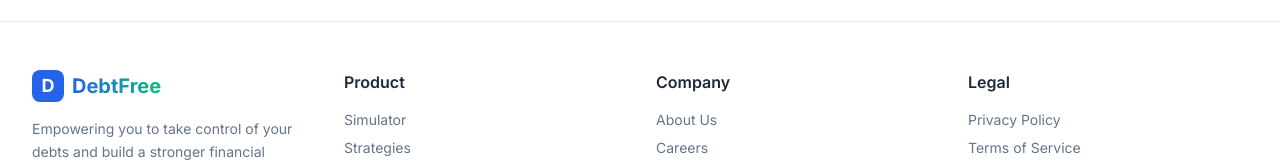
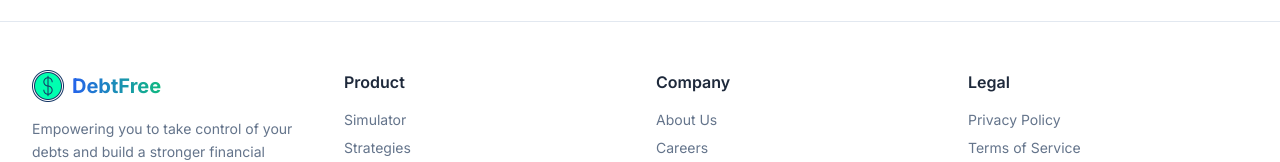
Before and after one commit to Vedant08-blip/DEBT-FREE, a React (Vite) app: page / in a window 1280 px wide. Shown: the part 2095-2257 px from the top of the page. Built offline with nearby package versions, Linux system fonts and the light colour scheme.

Commit message:
Replace text-based logo with an image logo.

```diff
--- a/src/components/layout/Footer.jsx
+++ b/src/components/layout/Footer.jsx
@@ -7,9 +7,7 @@ export default function Footer() {
         <div className="grid grid-cols-1 md:grid-cols-4 gap-8">
           <div className="md:col-span-1">
             <Link to="/" className="flex items-center gap-2 mb-4">
-              <div className="w-8 h-8 bg-primary rounded-lg flex items-center justify-center">
-                <span className="text-white font-bold text-lg">D</span>
-              </div>
+              <img src="/logo.png" alt="DebtFree" className="w-8 h-8 object-contain" />
               <span className="text-xl font-bold bg-clip-text text-transparent bg-gradient-to-r from-primary to-accent">DebtFree</span>
             </Link>
             <p className="text-text-muted text-sm leading-relaxed">
--- a/src/components/layout/Sidebar.jsx
+++ b/src/components/layout/Sidebar.jsx
@@ -20,9 +20,7 @@ export default function Sidebar() {
       <aside className="hidden md:flex flex-col w-64 h-screen bg-card border-r border-border fixed left-0 top-0">
         <div className="p-6">
           <Link to="/dashboard" className="flex items-center gap-2">
-            <div className="w-8 h-8 bg-primary rounded-lg flex items-center justify-center">
-              <span className="text-white font-bold text-lg">D</span>
-            </div>
+            <img src="/logo.png" alt="DebtFree" className="w-8 h-8 object-contain" />
             <span className="text-xl font-bold bg-clip-text text-transparent bg-gradient-to-r from-primary to-accent">DebtFree</span>
           </Link>
         </div>
```
